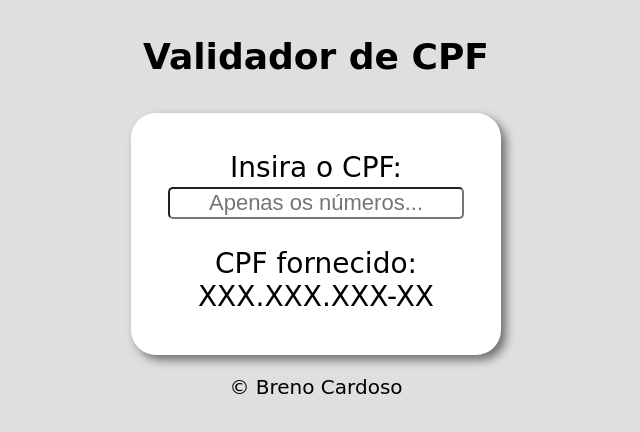
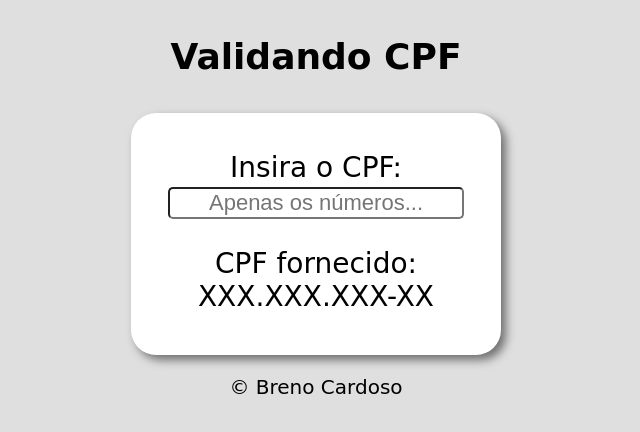
Before and after one commit to BrenoCardoso2002/Validador_de_Cpf_HTML_CSS_JavaScript, a plain HTML site: page Index.html in a window 1280 px wide. Shown: the whole page, without its empty margins (324-964 px from the left). Drawn offline with Linux system fonts and the light colour scheme.

Commit message:
Update Index.html

```diff
--- a/Index.html
+++ b/Index.html
@@ -4,12 +4,12 @@
     <meta charset="UTF-8">
     <meta http-equiv="X-UA-Compatible" content="IE=edge">
     <meta name="viewport" content="width=device-width, initial-scale=1.0">
-    <title>Validador de CPF</title>
+    <title>Validando CPF</title>
     <link rel="stylesheet" href="style.css">
 </head>
 <body>
     <header>
-        <p>Validador de CPF</p>
+        <p>Validando CPF</p>
     </header>
     <section>
         <p>Insira o CPF:<br/>
```
